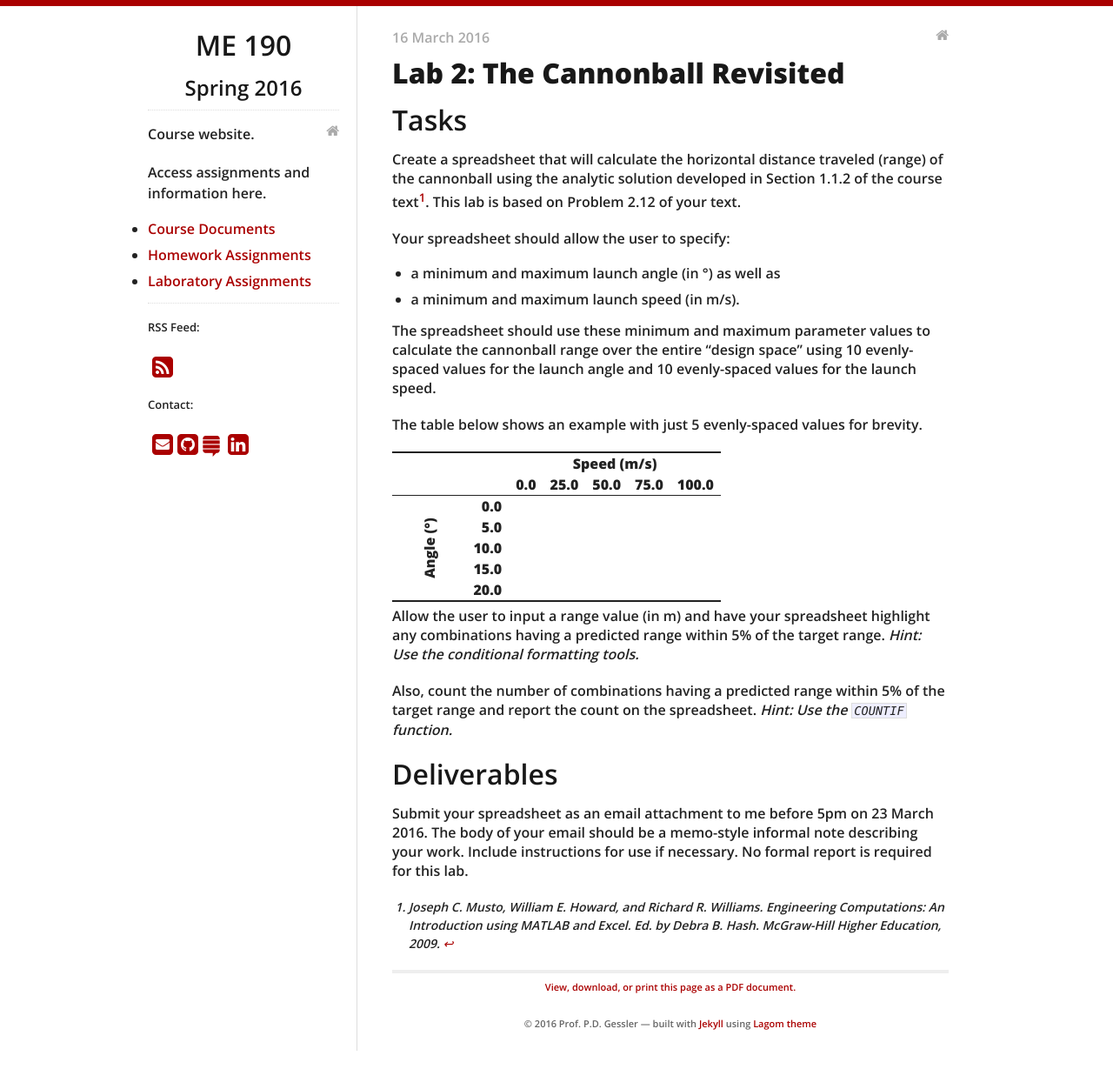
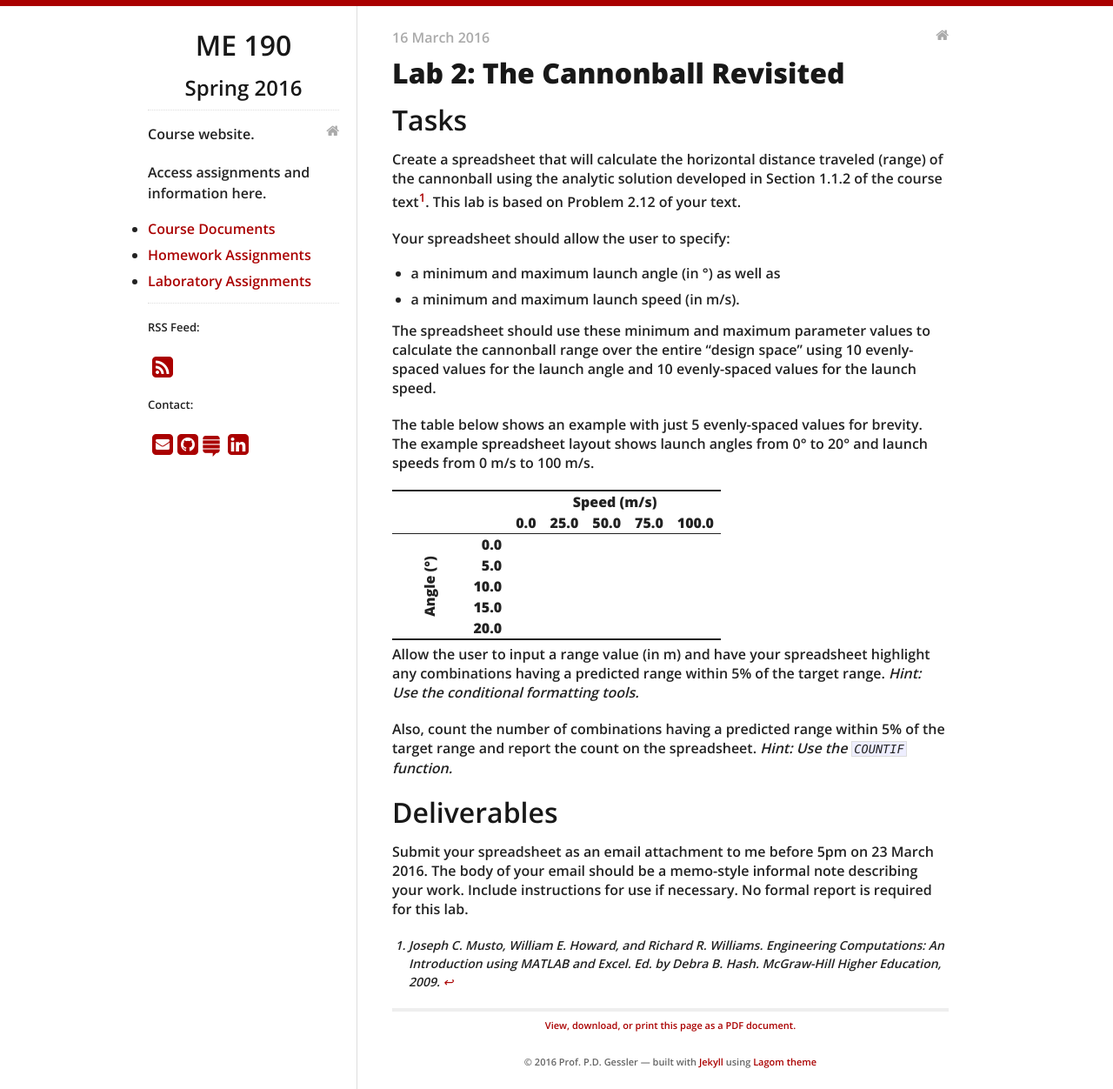
Before and after one commit to pdgessler/me190-s16, a Jekyll site: the page built from _posts/2016-03-16-lab2.md, in a window 1280 px wide. Shown: the whole page at 87% size. Built offline with Jekyll 4.4.1, drawn with Linux system fonts in a browser that asks for light colours; nearby versions of some CDN libraries; before the commit the page ends 1208 px from its top, so only the background shows below that.

Commit message:
Add example description

```diff
--- a/_posts/2016-03-16-lab2.md
+++ b/_posts/2016-03-16-lab2.md
@@ -20,6 +20,8 @@ The spreadsheet should use these minimum and maximum parameter values to calcula
 for the launch speed.
 
 The table below shows an example with just 5 evenly-spaced values for brevity.
+The example spreadsheet layout shows launch angles from 0° to 20° and launch speeds from
+0&nbsp;m/s to 100&nbsp;m/s.
 
 
 <table>
```
